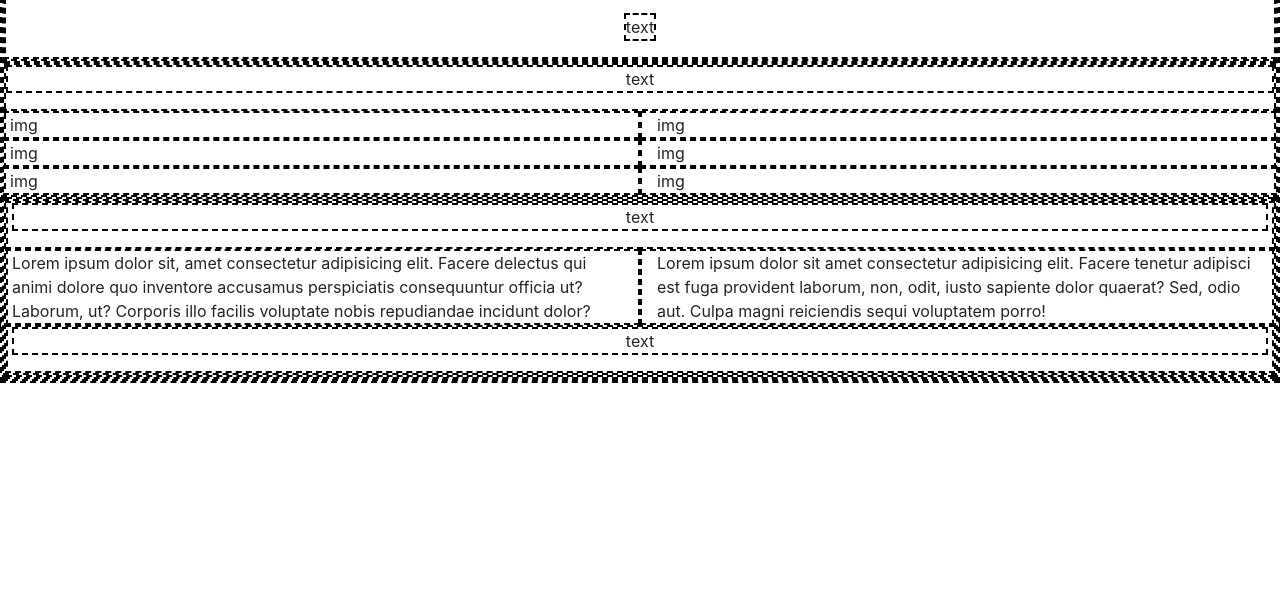
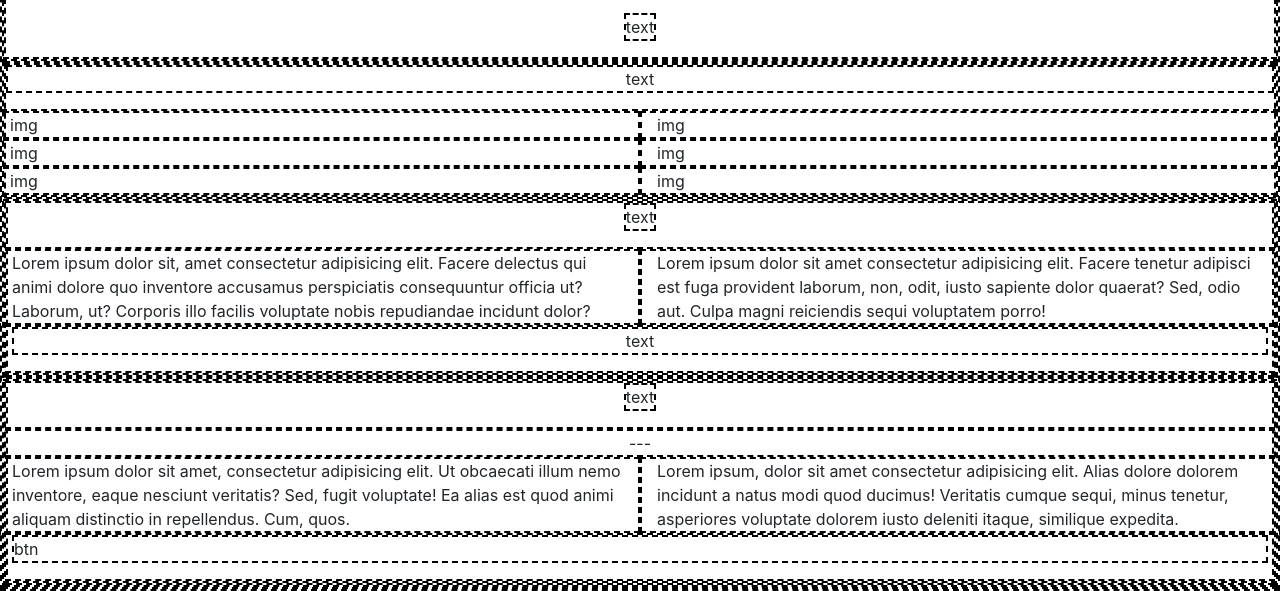
Before and after one commit to GulliWeb/html-css-bootstrap-freelancer, a plain HTML site: page index.html in a window 1280 px wide. Shown: the part 213-804 px from the top of the page. Drawn offline with nearby package versions, Linux system fonts and the light colour scheme.

Commit message:
skeleton section contact me

```diff
--- a/index.html
+++ b/index.html
@@ -48,8 +48,8 @@
         <!-- About section -->
          <section id="about">
             <div class="row">
-                <div class="col-12">
-                    <p class="d-flex justify-content-center">text</p>
+                <div class="col-12 d-flex justify-content-center">
+                    <p >text</p>
                 </div>
                 <div class="col-6">Lorem ipsum dolor sit, amet consectetur adipisicing elit. Facere delectus qui animi dolore quo inventore accusamus perspiciatis consequuntur officia ut? Laborum, ut? Corporis illo facilis voluptate nobis repudiandae incidunt dolor?</div>
                 <div class="col-6">Lorem ipsum dolor sit amet consectetur adipisicing elit. Facere tenetur adipisci est fuga provident laborum, non, odit, iusto sapiente dolor quaerat? Sed, odio aut. Culpa magni reiciendis sequi voluptatem porro!</div>
@@ -57,8 +57,25 @@
                     <p class="d-flex justify-content-center">text</p>
                 </div>
             </div>
+         </section>
 
-         </section>
+         <!-- Contact me section-->
+          <section id="contact me">
+            <div class="row">
+                <div class="col-12 d-flex justify-content-center">
+                    <p>text</p>
+                </div>
+                <div class="col-12 d-flex justify-content-center">
+                    ---
+                </div>
+                <div class="col-6">Lorem ipsum dolor sit amet, consectetur adipisicing elit. Ut obcaecati illum nemo inventore, eaque nesciunt veritatis? Sed, fugit voluptate! Ea alias est quod animi aliquam distinctio in repellendus. Cum, quos.</div>
+                <div class="col-6">Lorem ipsum, dolor sit amet consectetur adipisicing elit. Alias dolore dolorem incidunt a natus modi quod ducimus! Veritatis cumque sequi, minus tenetur, asperiores voluptate dolorem iusto deleniti itaque, similique expedita.</div>
+                <div class="col">
+                    <p>btn</p>
+                </div>
+            </div>
+
+          </section>
      </main>
 </body>
 </html>
```
